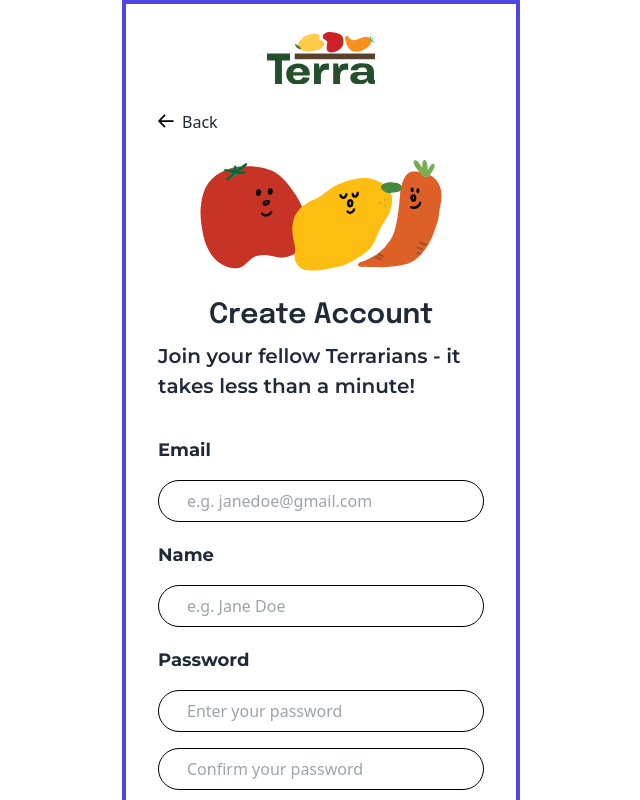
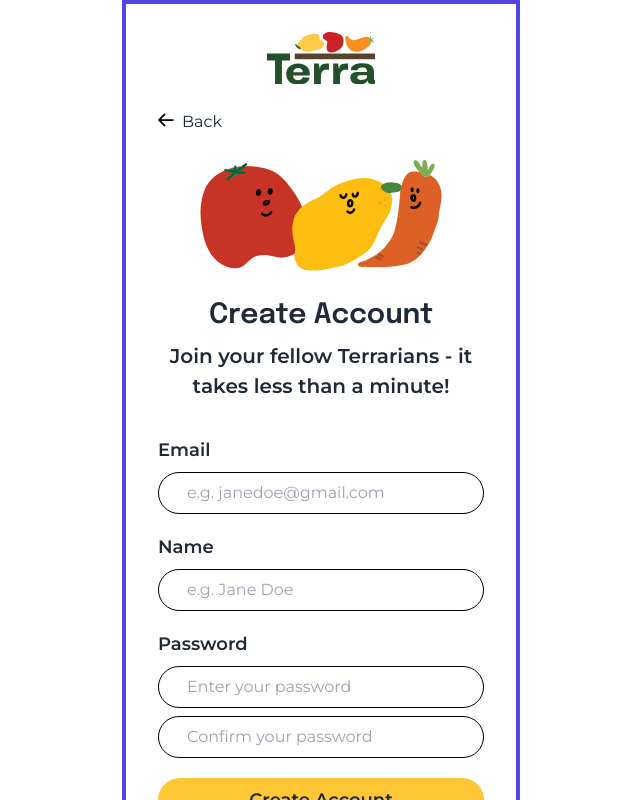
Before and after one commit to royanger/terra, a Next.js app: page /auth/register in a window 1280 px wide. Shown: the top 800 px of the page, without its empty margins (319-959 px from the left). Built offline with nearby package versions, Linux system fonts and the light colour scheme.

Commit message:
Fixed errors and design issues after first design audit

```diff
--- a/next.config.js
+++ b/next.config.js
@@ -1,7 +1,11 @@
 /** @type {import('next').NextConfig} */
 const nextConfig = {
-  reactStrictMode: true,
-  swcMinify: true,
+   reactStrictMode: true,
+   swcMinify: true,
 }
 
-module.exports = nextConfig
+const withBundleAnalyzer = require('@next/bundle-analyzer')({
+   enabled: process.env.ANALYZE === 'true',
+})
+
+module.exports = withBundleAnalyzer(nextConfig)
--- a/package.json
+++ b/package.json
@@ -7,6 +7,9 @@
       "build": "next build",
       "start": "next start",
       "lint": "next lint",
+      "analyze": "cross-env ANALYZE=true next build",
+      "analyze:server": "cross-env ANALYZE=server next build",
+      "analyze:browser": "cross-env ANALYZE=browser next build",
       "migrate": "npx prisma migrate dev"
    },
    "repository": {
@@ -23,12 +26,14 @@
       "@hookform/resolvers": "^2.9.7",
       "@iconify/react": "^3.2.2",
       "@next-auth/prisma-adapter": "^1.0.4",
+      "@next/bundle-analyzer": "^12.2.5",
       "@prisma/client": "^4.2.1",
       "@tanstack/react-query": "^4.2.1",
       "@tanstack/react-query-devtools": "^4.2.1",
       "axios": "^0.27.2",
       "bcrypt": "^5.0.1",
       "classnames": "^2.3.1",
+      "cross-env": "^7.0.3",
       "daisyui": "^2.24.0",
       "next": "12.2.5",
       "next-auth": "^4.10.3",
--- a/src/components/Input.jsx
+++ b/src/components/Input.jsx
@@ -15,7 +15,7 @@ export const Input = ({
 
          <input
             className={classNames(
-               'border-[1px] border-black rounded-full mt-2 py-2 px-7 focus:border-primary',
+               'border-[1px] border-black rounded-full py-2 px-7 focus:border-primary',
                className
             )}
             placeholder={placeholder}
--- a/src/components/Title.jsx
+++ b/src/components/Title.jsx
@@ -2,7 +2,7 @@ export const Title = ({ variant, children, className }) => {
    const css = {
       h1: 'font-epilogue font-semibold text-[28px] leading-[150%]',
       h2: 'font-montserrat font-semibold text-[20px] leading-[150%]',
-      h3: 'font-montserrat font-bold text-[18px] leading-[150%]',
+      h3: 'font-montserrat font-semibold text-[18px] leading-[150%]',
    }
 
    const titleVariants = ['h1', 'h2', 'h3']
--- a/src/components/VerifyEmail.jsx
+++ b/src/components/VerifyEmail.jsx
@@ -1,19 +1,23 @@
 import Image from 'next/image'
+import { Title } from './Title'
+import { BackBreadcrumb } from './ui/BackBreadcrumb'
 import verifyEmailImg from '../../public/images/illustrations/onboarding-email-verify.svg'
-import { Title } from './Title'
 
 export const VerifyEmail = ({ email }) => {
    return (
-      <div className="w-full flex flex-col items-center mt-16">
+      <>
+         <BackBreadcrumb href="/auth/login" />
+         <div className="w-full flex flex-col items-center mt-12">
             <Image alt="Verify Email" src={verifyEmailImg} />
             <Title variant="h1" className="mt-8 mb-4">
                Verify Email
             </Title>
             <p className="mb-32 text-center">
-            We’ve sent an email to <span className="font-bold">{email}</span> to
-            verify your account. Please check your email to finish setting up
-            your Terra account!
+               We’ve sent an email to <span className="font-bold">{email}</span>{' '}
+               to verify your account. Please check your email to finish setting
+               up your Terra account!
             </p>
          </div>
+      </>
    )
 }
--- a/src/pages/auth/register.jsx
+++ b/src/pages/auth/register.jsx
@@ -24,7 +24,10 @@ export default function Register() {
       status: false,
       message: '',
    })
-   const [success, setSuccess] = React.useState({ status: false, email: '' })
+   const [success, setSuccess] = React.useState({
+      status: false,
+      email: '',
+   })
 
    const formSchema = z.object({
       email: z.string().email(),
@@ -43,7 +46,6 @@ export default function Register() {
       return axios
          .post('/api/auth/register', data)
          .then(res => {
-            console.log('res', res)
             setSuccess({ status: true, email: res.data.email })
          })
 
@@ -56,8 +58,7 @@ export default function Register() {
       signinMutation.mutate(data)
    }
 
-   if (success.status === true)
-      return <VerifyEmail email="royanger@gmail.com" />
+   if (success.status === true) return <VerifyEmail email={success.email} />
    return (
       <>
          <BackBreadcrumb href="/" />
@@ -68,7 +69,7 @@ export default function Register() {
                Create Account
             </Title>
          </div>
-         <Title variant="h2" className="mb-9">
+         <Title variant="h2" className="mb-9 text-center">
             Join your fellow Terrarians - it takes less than a minute!
          </Title>
          <form onSubmit={handleSubmit(onSubmit)}>
--- a/src/styles/styles.css
+++ b/src/styles/styles.css
@@ -44,6 +44,10 @@
 
 /* Custom CSS */
 
+body {
+   font-family: 'Montserrat', sans-serif;
+}
+
 .terra-or:before,
 .terra-or:after {
    content: ' ';
```
Also changed, not shown: 2 other files (tests, documents, lock files or other folders). Lines whose indentation alone changed are shown as unchanged.
